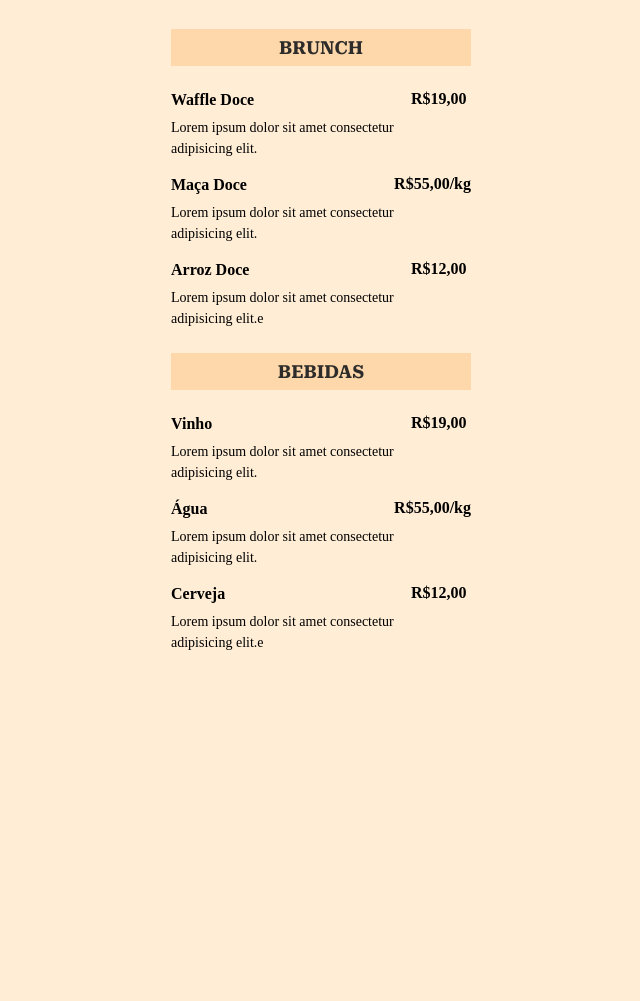
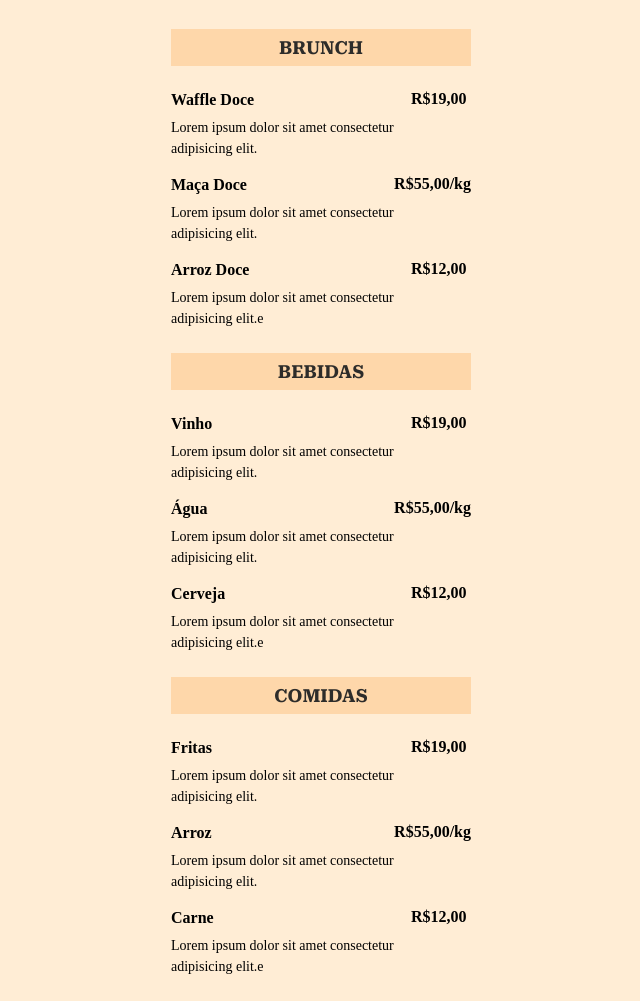
Before and after one commit to LeonardoBrunoro/MaratonaExplorer, a plain HTML site: page index.html in a window 1280 px wide. Shown: the part 88-1089 px from the top of the page, without its empty margins (319-959 px from the left). Before the commit the page ends 800 px from the top, so only its background shows below. Drawn offline with Linux system fonts and the light colour scheme.

Commit message:
AtualizadoMenu

```diff
--- a/index.html
+++ b/index.html
@@ -87,5 +87,37 @@
     </ul>
   </section>
 
+  <section>
+    <h2>Comidas</h2>
+    <ul>
+      <li>
+        <div class="Details">
+          <h3>Fritas</h3>
+          <p class="description"> Lorem ipsum dolor sit amet consectetur adipisicing elit.
+          </p>
+        </div>
+        <strong class="Price"> R$19,00</strong>
+
+      </li>
+
+        <li>
+          <div class="Details">
+          <h3>Arroz</h3>
+          <p class="description">Lorem ipsum dolor sit amet consectetur adipisicing elit.</p>
+        </div>
+        <strong class="Price"> R$55,00/kg</strong>
+
+        <li>
+
+        <div class="Details">
+          <h3>Carne</h3>
+          <p class="description">Lorem ipsum dolor sit amet consectetur adipisicing elit.e</p>
+        </div>
+        <strong class="Price"> R$12,00</strong>
+      </li>
+
+    </ul>
+  </section>
+
   </body>
   </html>
```
